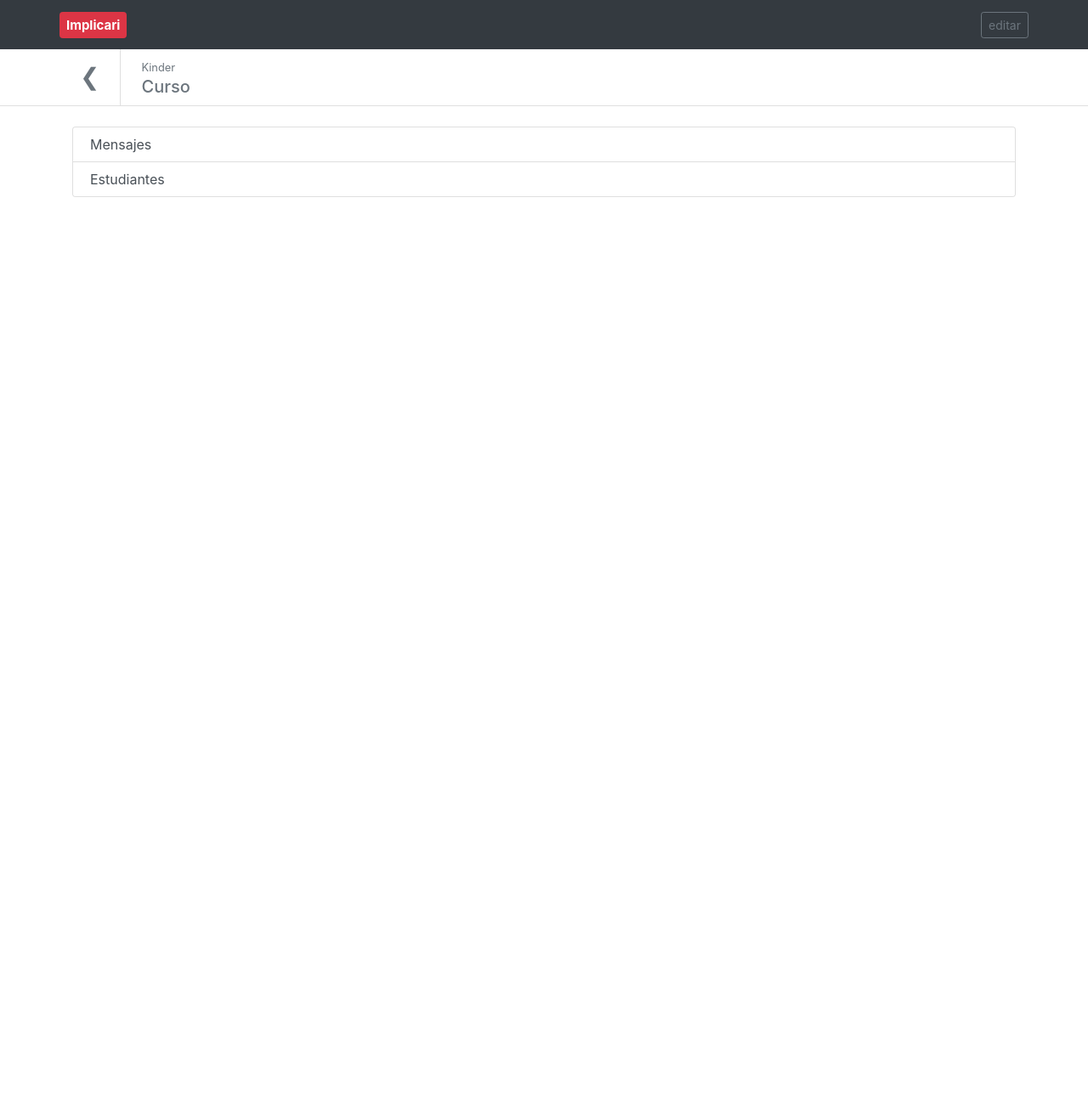
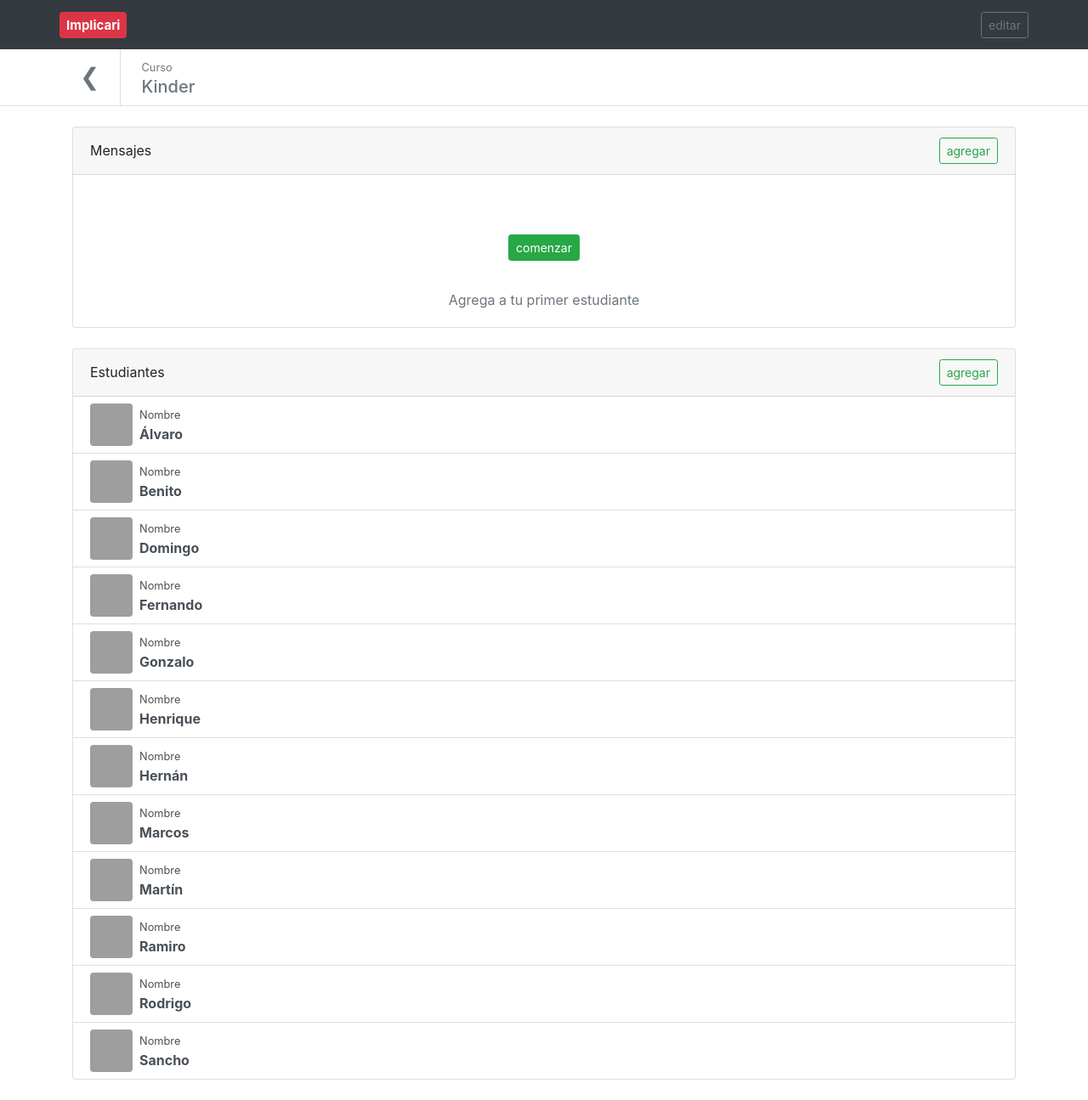
Before and after one commit to Implicari/implicari-backend, a Django app: page /cursos/1/ in a window 1280 px wide. Shown: the whole page at 85% size. Before the commit the page ends 232 px from the top, so only its background shows below. Run offline with Django 3.2, Linux system fonts and the light colour scheme; a user stored in the database is signed in; data comes from the database, SQL or seed files in the repository; data that the repository does not hold is empty; some libraries are stand-ins or nearby versions; grey boxes are pictures that could not be loaded.

Commit message:
Detail of classroom now have summary of post and list of students

```diff
--- a/classrooms/templates/classrooms/classroom_detail.html
+++ b/classrooms/templates/classrooms/classroom_detail.html
@@ -24,7 +24,7 @@
 
 {% block header %}
 
-    {% include 'base/header.html' with title='Curso' subtitle=classroom.name back_url=back_url %}
+    {% include 'base/header.html' with title=classroom.name subtitle='Curso' back_url=back_url %}
 
 {% endblock header %}
 
@@ -32,14 +32,81 @@
 {% block content %}
 
     <div class="card">
-        <div class="list-group list-group-flush d-flex">
-            <a class="list-group-item list-group-item-action py-2" href="{% url 'post-list' classroom.id %}">
-                Mensajes
-            </a>
-            <a class="list-group-item list-group-item-action py-2" href="{% url 'student-list' classroom.id %}">
-                Estudiantes
-            </a>
+        <div class="card-header">
+            <div class="d-flex justify-content-between align-items-center   ">
+                <span>Mensajes</span>
+                <a href="{% url 'post-create' classroom.id %}" class="btn btn-outline-success btn-sm">agregar</a>
+            </div>
         </div>
+
+        {% if classroom.posts.exists %}
+
+            <div class="list-group list-group-flush">
+                <a class="list-group-item list-group-item-action py-2" href="{{ classroom.posts.last.get_detail_url }}">
+                    <div class="d-flex justify-content-between">
+                        <small>{{ classroom.posts.last.creator }}</small>
+                        <small>{{ classroom.posts.last.creation_timestamp|date }}</small>
+                    </div>
+                    <div class="font-weight-bold">{{ classroom.posts.last.subject }}</div>
+                </a>
+                <div class="list-group-item text-right py-2">
+                    <a class="btn btn-outline-secondary btn-sm" href="{% url 'post-list' classroom.id %}">ver todos &rarr;</a>
+                </div>
+            </div>
+
+        {% else %}
+
+            <p class="display-4 text-secondary text-center pt-5">
+                <a href="{% url 'student-create' classroom.id %}" class="btn btn-success btn-sm">comenzar</a>
+            </p>
+
+            <p class="text-secondary text-center p-1">Agrega a tu primer estudiante</p>
+
+        {% endif %}
+    </div>
+
+    <br>
+
+    <div class="card">
+        <div class="card-header">
+            <div class="d-flex justify-content-between align-items-center   ">
+                <span>Estudiantes</span>
+                <a href="{% url 'student-create' classroom.id %}" class="btn btn-outline-success btn-sm">agregar</a>
+            </div>
+        </div>
+
+        {% if classroom.students.exists %}
+
+            <div class="list-group list-group-flush">
+
+                {% for student in classroom.students.all %}
+                    <a class="list-group-item list-group-item-action py-2" href="{% url 'student-detail' classroom.id student.id %}">
+                        <div class="d-flex">
+                            <div>
+                                {% thumbnail student.avatar "50x50" crop="top" as avatar %}
+                                    <img class="rounded" src="{{ avatar.url }}" width="{{ avatar.width }}" height="{{ avatar.height }}" alt="{{ user }}">
+                                {% empty %}
+                                    <img class="rounded" src="https://api.adorable.io/avatars/50/{{ student }}.png" width="50" height="50" alt="{{ student }}">
+                                {% endthumbnail %}
+                            </div>
+                            <div class="pl-2">
+                                <small>Nombre</small>
+                                <div class="font-weight-bold">{{ student.first_name }}</div>
+                            </div>
+                        </div>
+                    </a>
+                {% endfor %}
+            </div>
+
+        {% else %}
+
+            <p class="display-4 text-secondary text-center pt-5">
+                <a href="{% url 'student-create' classroom.id %}" class="btn btn-success btn-sm">comenzar</a>
+            </p>
+
+            <p class="text-secondary text-center p-1">Agrega a tu primer estudiante</p>
+
+        {% endif %}
     </div>
 
 {% endblock content %}
--- a/posts/templates/posts/post_detail.html
+++ b/posts/templates/posts/post_detail.html
@@ -25,7 +25,7 @@
 
 {% block header %}
 
-    {% include 'base/header.html' with title='Mensajes' subtitle=classroom.name back_url=classroom.get_post_list_url %}
+    {% include 'base/header.html' with title=classroom.name subtitle='Curso' back_url=classroom.get_post_list_url %}
 
 {% endblock header %}
 
@@ -33,6 +33,7 @@
 {% block content %}
 
     <div class="card">
+        <div class="card-header">Mensaje</div>
         <div class="list-group list-group-flush">
             <div class="list-group-item list-group-item-action py-2">
                 <div class="d-flex">
```
Also changed, not shown: posts/templates/posts/post_list.html (+11 -14 lines), students/templates/students/student_detail.html (+31 -3 lines).
